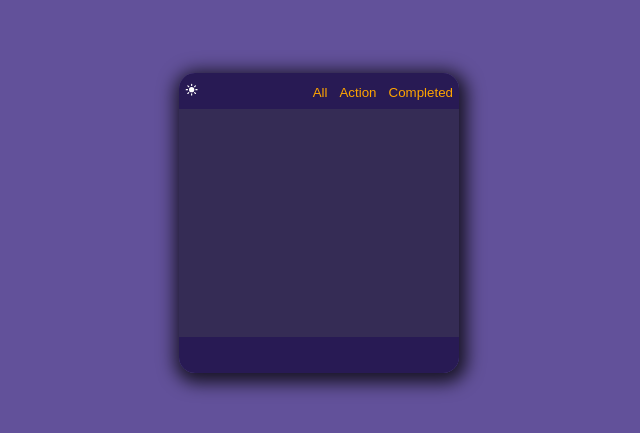
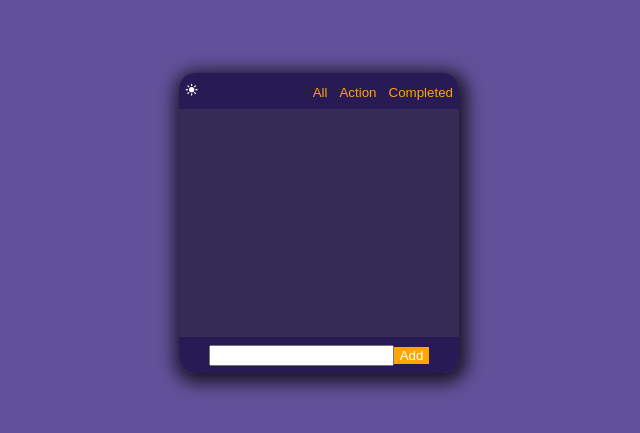
Before and after one commit to nyh98/todolist, a React (Create React App) app: page / in a window 1280 px wide. Shown: the part 177-610 px from the top of the page, without its empty margins (321-961 px from the left). Built offline with nearby package versions, Linux system fonts and the light colour scheme.

Commit message:
리스트 추가 기능 구현

```diff
--- a/src/components/Container.jsx
+++ b/src/components/Container.jsx
@@ -11,7 +11,7 @@ export default function Container() {
     <div className={styles.container}>
       <Header></Header>
       <Main todoTitles={todoTitles}></Main>
-      <InputText></InputText>
+      <InputText setDataFuction={setTodoTitles}></InputText>
     </div>
   );
 }
--- a/src/components/inputText/InputText.jsx
+++ b/src/components/inputText/InputText.jsx
@@ -1,6 +1,26 @@
 import React from 'react';
 import styles from './InputText.module.css';
 
-export default function InputText() {
-  return <nav className={styles.inputText}></nav>;
+export default function InputText({ setDataFuction }) {
+  let text = '';
+  return (
+    <nav className={styles.inputText}>
+      <input
+        id={'input'}
+        type="text"
+        onInput={ev => (text = ev.target.value)}
+      />
+      <button
+        className={styles['input-button']}
+        onClick={e => {
+          if (text) {
+            setDataFuction(prev => [...prev, text]);
+          }
+          document.getElementById('input').value = '';
+        }}
+      >
+        Add
+      </button>
+    </nav>
+  );
 }
--- a/src/components/inputText/InputText.module.css
+++ b/src/components/inputText/InputText.module.css
@@ -1,7 +1,15 @@
 .inputText {
+  display: flex;
+  align-items: center;
+  justify-content: center;
   width: 100%;
   height: 12%;
   border-bottom-left-radius: 1rem;
   border-bottom-right-radius: 1rem;
   background-color: #281a54;
 }
+
+.input-button {
+  background-color: orange;
+  color: white;
+}
--- a/src/components/main/todoList/TodoList.jsx
+++ b/src/components/main/todoList/TodoList.jsx
@@ -7,7 +7,9 @@ export default function TodoList({ title }) {
     <nav className={styles.todoList}>
       <div>
         <input type="checkBox" />
-        <label htmlFor="test">{title}</label>
+        <label htmlFor="test" className={styles['text-style']}>
+          {title}
+        </label>
       </div>
       <button className={styles['deleted-button']}>
         <MdDelete />
--- a/src/components/main/todoList/TodoList.module.css
+++ b/src/components/main/todoList/TodoList.module.css
@@ -11,3 +11,8 @@
   cursor: pointer;
   transform: scale(1.4);
 }
+
+.text-style {
+  color: white;
+  margin-left: 5px;
+}
```
